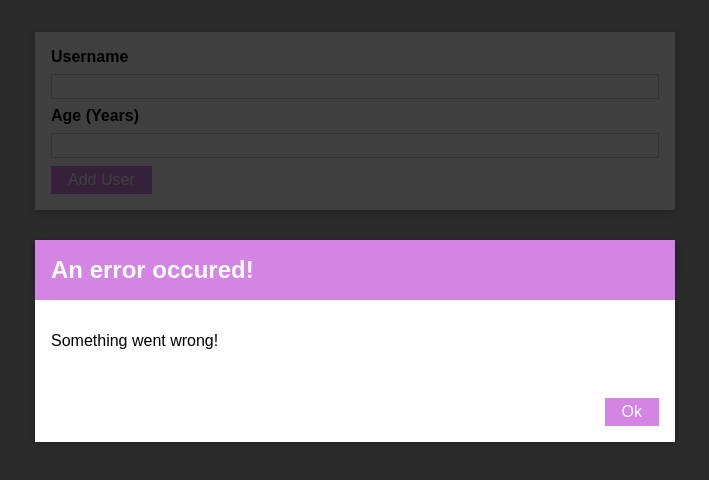
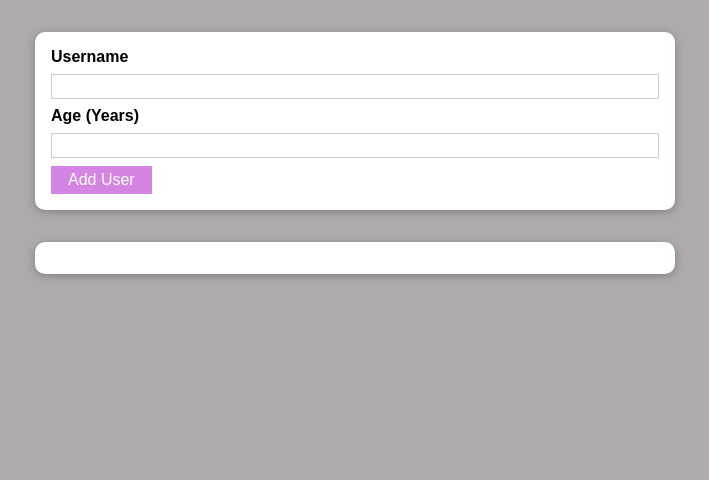
Before and after one commit to TatyCoder/React-New-Course-Projects, a React (Create React App) app in the folder Section 8/01-starting-project/: page / in a window 1280 px wide. Shown: the top 480 px of the page, without its empty margins (285-994 px from the left). Built offline with nearby package versions, Linux system fonts and the light colour scheme.

Commit message:
Practice: managing the error State

```diff
--- a/Section 8/01-starting-project/src/Components/UI/Card.module.css
+++ b/Section 8/01-starting-project/src/Components/UI/Card.module.css
@@ -1,5 +1,5 @@
 .card {
     background: white;
     box-shadow: 0 2px 8px rgba(0, 0, 0, 0.26);
-    border-radius: 10 px;
+    border-radius: 10px;
 }
--- a/Section 8/01-starting-project/src/Components/UI/ErrorModal.js
+++ b/Section 8/01-starting-project/src/Components/UI/ErrorModal.js
@@ -2,10 +2,11 @@
 import Card from './Card';
 import styles from './ErrorModal.module.css';
 
+// Adding the onClick prop to trigger the errorHandler function from inside the ErrorModal, where I have the backdrop and the OK button:
 const ErrorModal = (props) => {
   return (
     <div>
-      <div className={styles.backdrop}/>
+      <div className={styles.backdrop} onClick={props.onHandleError} />
       <Card className={styles.modal}>
         <header className={styles.header}>
           <h2>{props.title}</h2>
@@ -14,7 +15,7 @@
           <p>{props.message}</p>
         </div>
         <footer className={styles.actions}>
-          <Button>Ok</Button>
+          <Button onClick={props.onHandleError}>Ok</Button>
         </footer>
       </Card>
     </div>
--- a/Section 8/01-starting-project/src/Components/Users/AddUser.js
+++ b/Section 8/01-starting-project/src/Components/Users/AddUser.js
@@ -13,19 +13,27 @@
 // To import the styles using CSS modules:
 import styles from './AddUser.module.css'
 
-// Initializing useState here:
+// Adding another useState to manage the error:
 const AddUser = (props) => {
   const [enteredUsername, setEnteredUsername] = useState('');
   const [enteredAge, setEnteredAge] = useState('');
+  const [error, setError] = useState();  // The initial value is undefined.
 
-  // Adding validation and resetting logic:
+  // Setting the error here as an object where I have a title and a message as properties:
   const addUserHandler = (event) => {
     event.preventDefault();
     if (enteredUsername.trim().length === 0 || enteredAge.trim().length === 0) {
+      setError({
+        title: 'Invalid input',
+        message: 'Please enter a valid name and age (non-empty values).'
+      });
       return;
     }
     if (+enteredAge < 1) {
-      // By adding a + it forces a conversion of enteredAge to a number (not a string).
+      setError({
+        title: 'Invalid age',
+        message:'Please enter a valid age (> 0).'
+      });
       return;
     }
     // Calling the new props here and executing it as a function forwarding the two pieces of data:
@@ -44,10 +52,16 @@
     setEnteredAge(event.target.value);
   };
 
-  // Adding the ErrorModal component here:
+  // Adding a new function to clear the error state by resetting it to undefined, null or any other falsy value:
+  const errorHandler = () => {
+    setError(null);
+  };  // This is the function which is ultimately triggered when I click on the backdrop or on the OK button.
+
+  // Conditionally rendering the ErrorModal, where if there's an error (it's truthy) I will output the ErrorModal.
+  // Also adding a new onHandleError prop where I pass in a pointer at the errorHandler function:
   return (
     <div>
-      <ErrorModal title="An error occured!" message="Something went wrong!"/>
+      {error && (<ErrorModal title={error.title} message={error.message} onHandleError={errorHandler}/>)}
       <Card className={styles.input}>
         <form onSubmit={addUserHandler}>
           <label htmlFor="username">Username</label>
```
